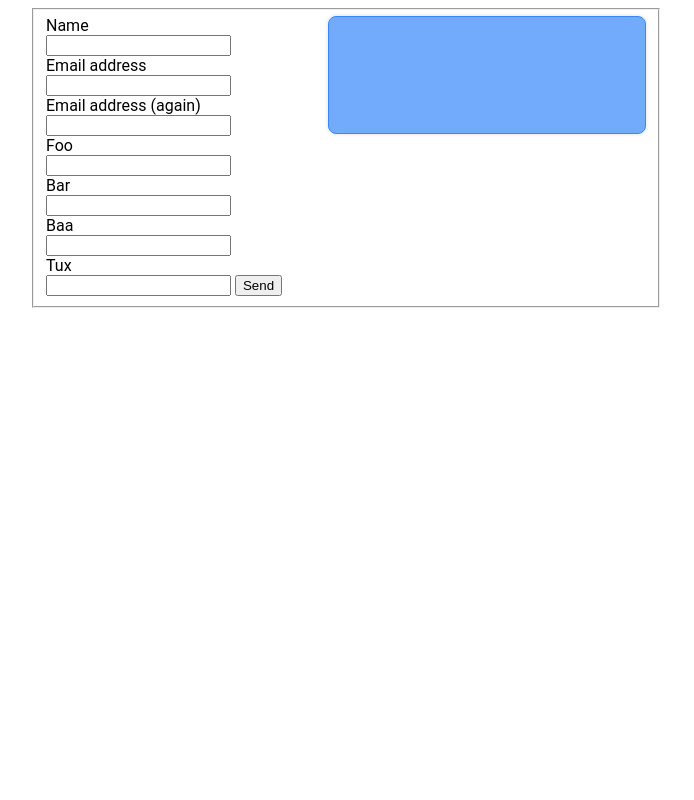
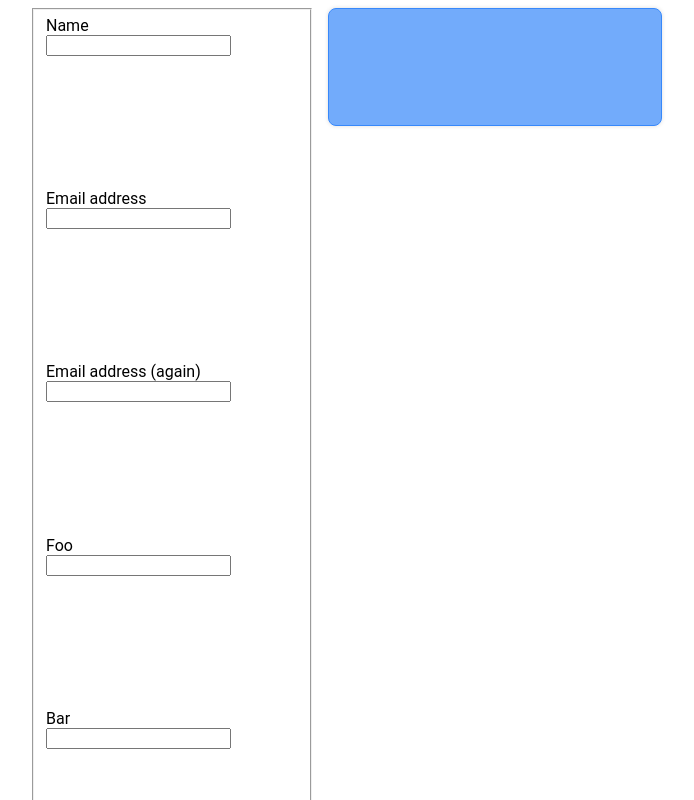
Before and after one commit to Uhkis/floatforms, a plain HTML site: page demo.html in a window 1280 px wide. Shown: the top 800 px of the page, without its empty margins (294-988 px from the left). Drawn offline with nearby package versions, Linux system fonts and the light colour scheme.

Commit message:
Demo form now looks like a long and ugly form.

```diff
--- /dev/null
+++ b/css/demo.css
@@ -0,0 +1,7 @@
+fieldset input {
+  margin-bottom: 10em;
+}
+
+#floatbox {
+  margin-left: 1em;
+}
--- a/demo.html
+++ b/demo.html
@@ -5,6 +5,7 @@
 <script src="https://code.jquery.com/jquery-2.1.3.min.js"></script>
 <script src="js/floatforms.js"></script>
 <link rel="stylesheet" href="css/floatforms.css">
+<link rel="stylesheet" href="css/demo.css">
 </head>
 <body>
 <script>
@@ -13,9 +14,10 @@ $(document).ready(function() {
 });
 </script>
 <div id="form-container">
+<div id="floatbox"></div>
+
 <form id="form1" action="http://httpbin.org/post" method="post">
 <fieldset>
-<div id="floatbox"></div>
 
 <label for="name">Name</label>
 <input type="text" id="name" name="name">
```
